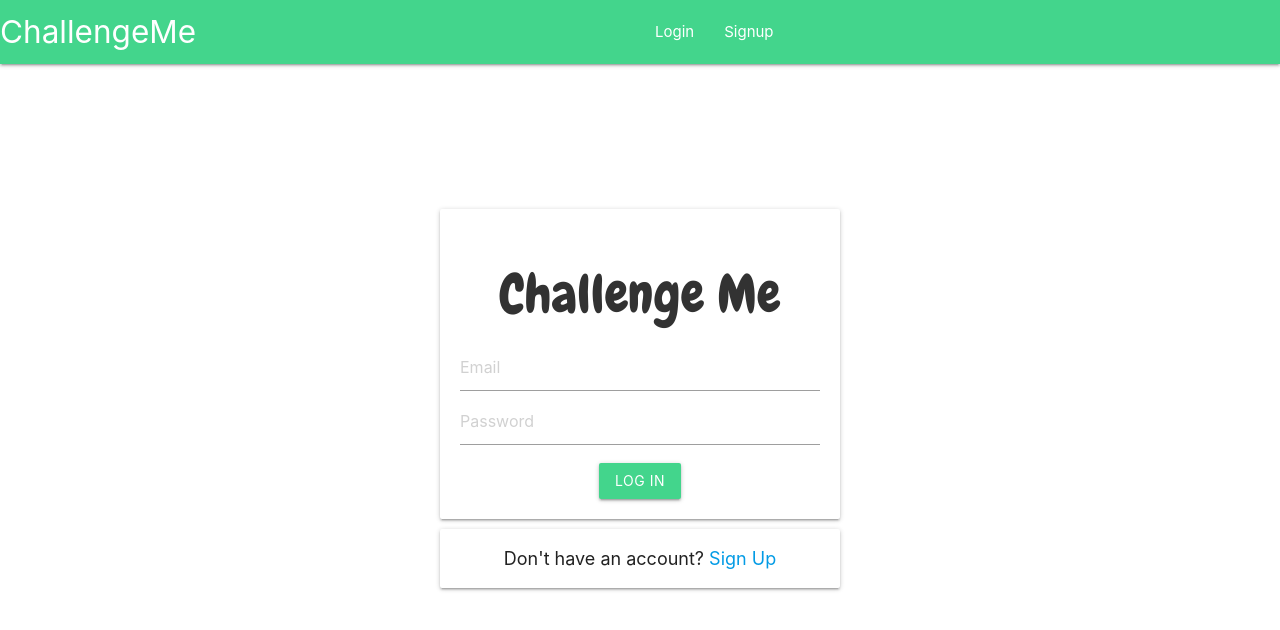
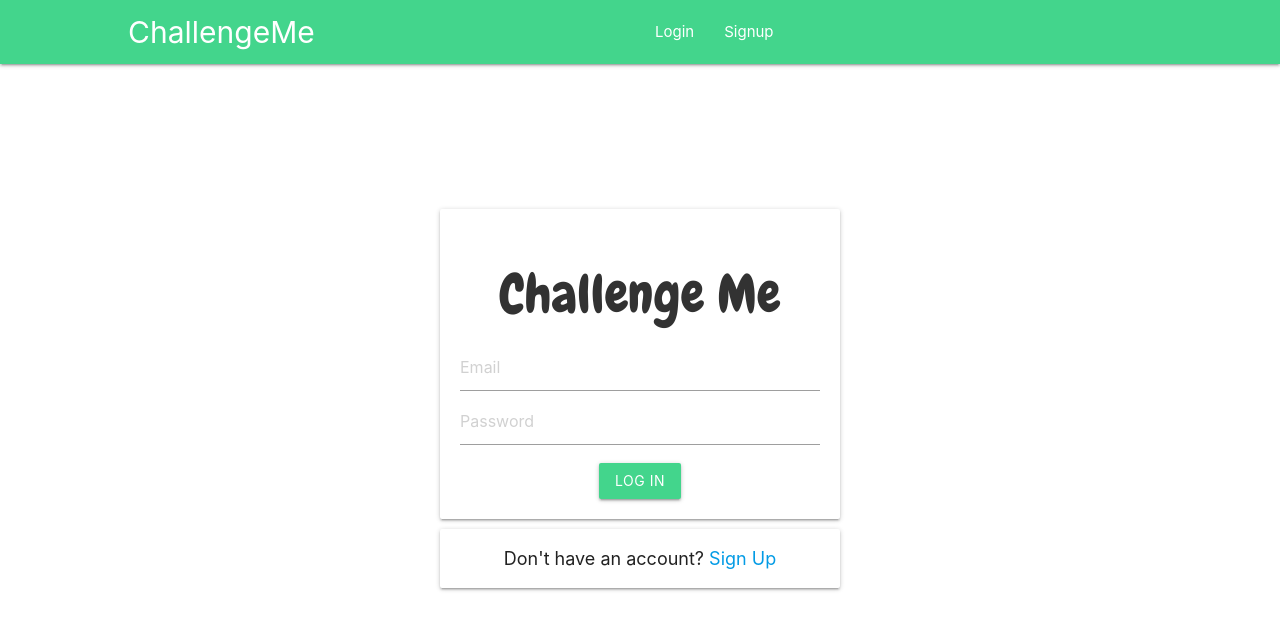
Before and after one commit to leonbatista/ChallengeMe, a React (Create React App) app in the folder client/: page /login in a window 1280 px wide. Shown: the top 630 px of the page. Built offline with nearby package versions, Linux system fonts and the light colour scheme.

Commit message:
Some styling

```diff
--- a/client/src/App.css
+++ b/client/src/App.css
@@ -51,14 +51,18 @@
 .gallery {
   display: flex;
   flex-wrap: wrap;
-  justify-content: space-around;
+  justify-content: flex-start;
+  padding-left: 3%;
+  margin-right: -3%;
+
 }
 
 .proVideos {
   width: 30%;
   /* height: auto; */
   height: 280px;
-  margin-bottom: 3%;
+  margin-left: 1%;
+  margin-bottom: 1%;
   object-fit: cover;
   outline: none;
 }
--- a/client/src/components/Discover.js
+++ b/client/src/components/Discover.js
@@ -179,8 +179,9 @@ function Home() {
                 />
               </div>
               <div style={{flex:"1",position:"relative"}}>
-                <p style={{fontSize:"1.2vw", right:"0",textAlign:"left", marginBottom:"16px",fontWeight:"600"}}>{post.postedBy.name}</p>
+                <p style={{fontSize:"1.2vw", right:"0",textAlign:"left", marginBottom:"16px",fontWeight:"600"}}>{post.postedBy.name}
                 <Link to="/">{post.postedBy._id === state._id?<i class=" material-icons" style={{float:"right", fontSize:"150%", paddingRight:"1%",color:"#424242"}} onClick={()=>deletePost(post._id)}>delete_forever</i>:null}</Link>
+                  </p>
                 </div>
               </Link>
             <div className="card-video">
--- a/client/src/components/Navbar.js
+++ b/client/src/components/Navbar.js
@@ -68,10 +68,10 @@ function Navbar() {
 
   return (
     <div>
-      <nav>
-        <div className="nav-wrapper">
+      <nav style={{backgroundColor:"#43d58c"}}>
+        <div className="nav-wrapper" style={{marginLeft:"10%",marginRight:"10%"}}>
           {/* instead of "href" we need to use "to" when using link */}
-          <Link onClick={() => resetSearch()} to={state ? "/" : "/login"} style={{ flex: "1", fontSize: "2.1rem", justifyContent: "center" }}>
+          <Link onClick={() => resetSearch()} to={state ? "/" : "/login"} style={{ flex: "1", fontSize: "2.0em", justifyContent: "center" }}>
             ChallengeMe
           </Link>
           {state ? <div className="search-bar">
```
